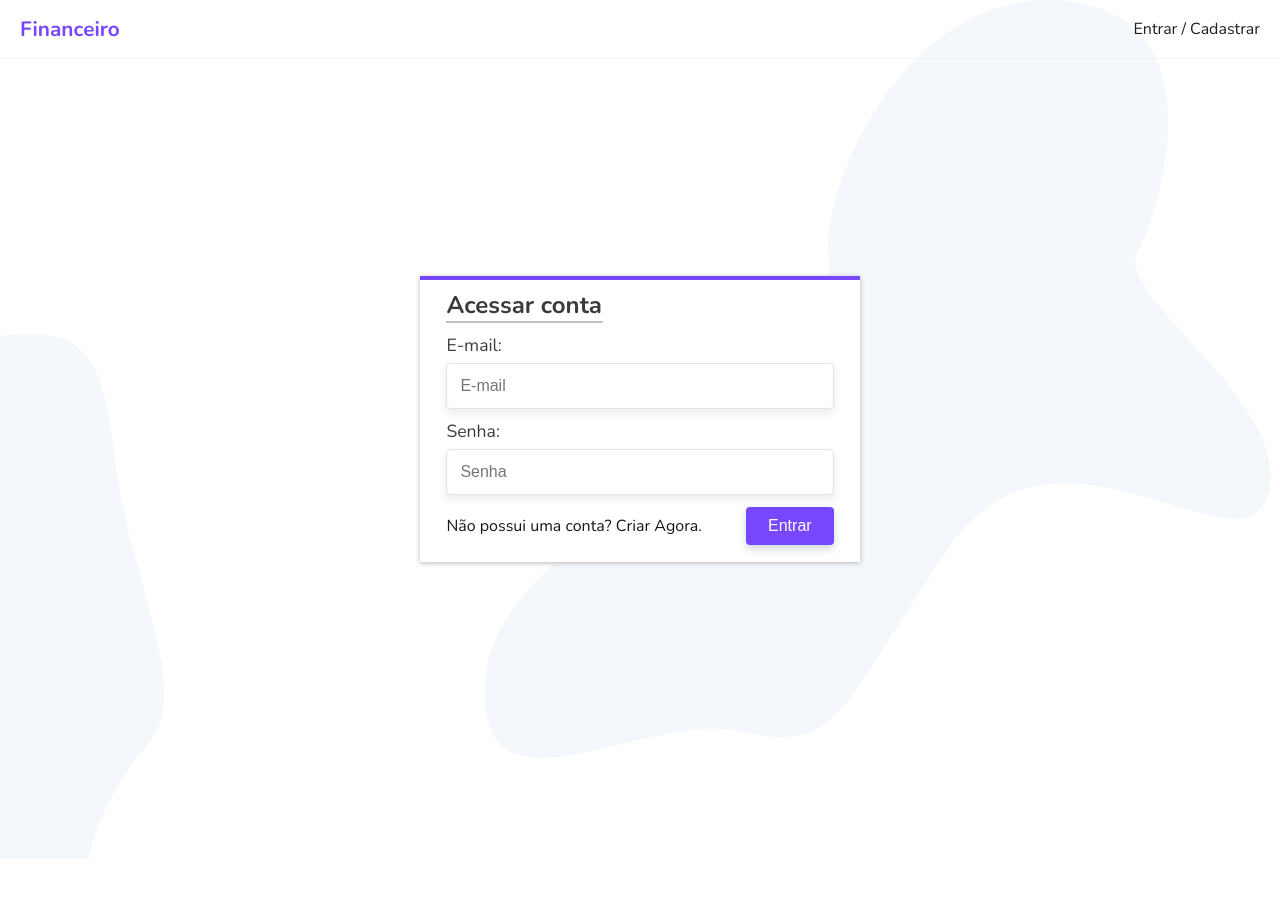
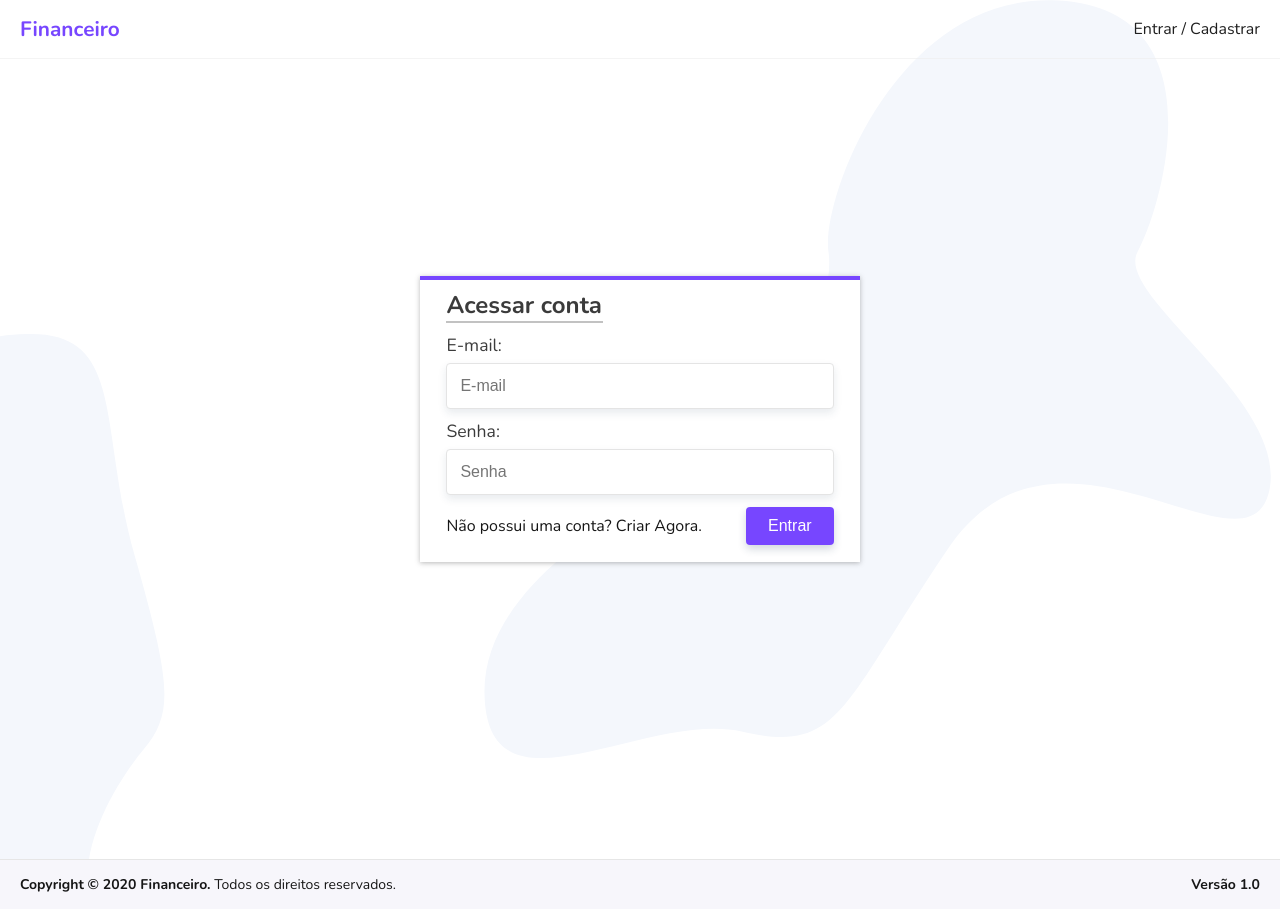
Before and after one commit to nathan-oliveira/Projeto_Financas_Pessoais_Frontend, a Vue app: page /authentication in a window 1280 px wide. Before the commit the page ends 859 px from the top, so only its background shows below. Built offline with nearby package versions, Linux system fonts and the light colour scheme; what dr-vue-echarts, vue-sweetalert2 would draw is missing.

Commit message:
chore: ajuste cards

```diff
--- a/src/App.vue
+++ b/src/App.vue
@@ -6,6 +6,7 @@
       <transition mode="out-in">
         <router-view />
       </transition>
+      <Footer />
     </NavBar>
   </div>
 </template>
@@ -14,12 +15,14 @@
 import api from "@/services";
 import NavBar from "@/components/layouts/nav/NavBar.vue";
 import SideBar from "@/components/layouts/nav/SideBar.vue";
+import Footer from "@/components/layouts/footer/Footer.vue";
 
 export default {
   name: "App",
   components: {
     NavBar,
     SideBar,
+    Footer
   },
   beforeCreate() {
     if (window.localStorage.token) {
--- a/src/components/dashboard/card/card.vue
+++ b/src/components/dashboard/card/card.vue
@@ -10,8 +10,8 @@
       </div>
     </div>
     <div :class="`card-footer card-${refe}-footer`">
+      <i class="fa fa-arrow-circle-right"></i>
       <p class="card-footer-title">{{ refe[0].toUpperCase() + refe.slice(1).toLowerCase() }}</p>
-      <i class="fa fa-arrow-circle-right"></i>
     </div>
   </div>
 </template>
@@ -25,7 +25,8 @@ export default {
 
 <style scoped>
 .card {
-  width: 32%;
+  flex: 1 1 10%;
+  margin: 10px;
 }
 
 .card-receita,
@@ -85,7 +86,7 @@ export default {
 }
 
 .card-title {
-  font-size: 1.9em;
+  font-size: 1.8em;
   font-weight: bold;
   color: #fff;
 }
--- /dev/null
+++ b/src/components/layouts/footer/Footer.vue
@@ -0,0 +1,36 @@
+<template>
+  <div class="footer">
+    <div class="container">
+      <p class="copyright"><b>Copyright © 2020 Financeiro.</b> Todos os direitos reservados.</p>
+      <p class="version"><b>Versão 1.0</b></p>
+    </div>
+  </div>
+</template>
+
+<script>
+export default {
+  name: "Footer",
+};
+</script>
+
+<style scoped>
+.footer {
+  padding: 15px 20px;
+  border-top: 1px solid #e6e6e6;
+  background: #f7f6fb;
+}
+
+.container {
+  justify-content: space-between !important;
+}
+
+.footer p {
+  font-size: 14px;
+}
+
+@media screen and (max-width: 750px) {
+  .container {
+    text-align: center;
+  }
+}
+</style>
--- a/src/components/layouts/nav/NavBar.vue
+++ b/src/components/layouts/nav/NavBar.vue
@@ -12,7 +12,7 @@
           <ul v-if="$store.state.login">
             <li>
               <div class="dropdown">
-                <Dropdown :titulo="this.nameUser">
+                <Dropdown :titulo="nomeUsuario">
                   <router-link to="/minha-conta">Minha Conta</router-link>
                   <a @click="deslogarUsuario">Sair</a>
                 </Dropdown>
@@ -43,14 +43,13 @@ import Dropdown from "@/components/layouts/nav/Dropdown.vue";
 
 export default {
   name: "NavBar",
-  props: ["nomeUsuario"],
   components: {
     NavItem,
     Dropdown,
   },
   computed: {
     ...mapState(["usuario"]),
-    nameUser() {
+    nomeUsuario() {
       if (this.usuario) {
         return this.usuario.name.split(" ")[0];
       }
--- a/src/components/layouts/nav/NavItem.vue
+++ b/src/components/layouts/nav/NavItem.vue
@@ -61,7 +61,9 @@ export default {
   },
   methods: {
     actionMenu() {
-      this.$store.commit("UPDATE_MENUACTIVE", !this.$store.state.menuActive);
+      if (window.innerWidth < 740) {
+        this.$store.commit("UPDATE_MENUACTIVE", !this.$store.state.menuActive);
+      }
     },
   },
 };
--- a/src/views/Home.vue
+++ b/src/views/Home.vue
@@ -20,7 +20,7 @@
         date="18/12/2020"
       />
     </div>
-    <div class="row">
+    <div class="row border-top">
       <div class="col-6 chart-12 bar-chart">
         <bar-chart
           :data="graficosAnual"
@@ -139,11 +139,14 @@ export default {
 }
 
 .card-financeiros {
-  padding-bottom: 30px;
-  margin-bottom: 10px;
-  border-bottom: 1px solid #a2a2a22e;
+  padding-bottom: 15px;
+  margin: 0 -10px;
+  display: flex;
+  flex-wrap: wrap;
+}
 
-  display: flex;
-  justify-content: space-between;
+.border-top {
+  border-top: 1px solid #a2a2a22e;
+  padding-top: 5px;
 }
 </style>
```
